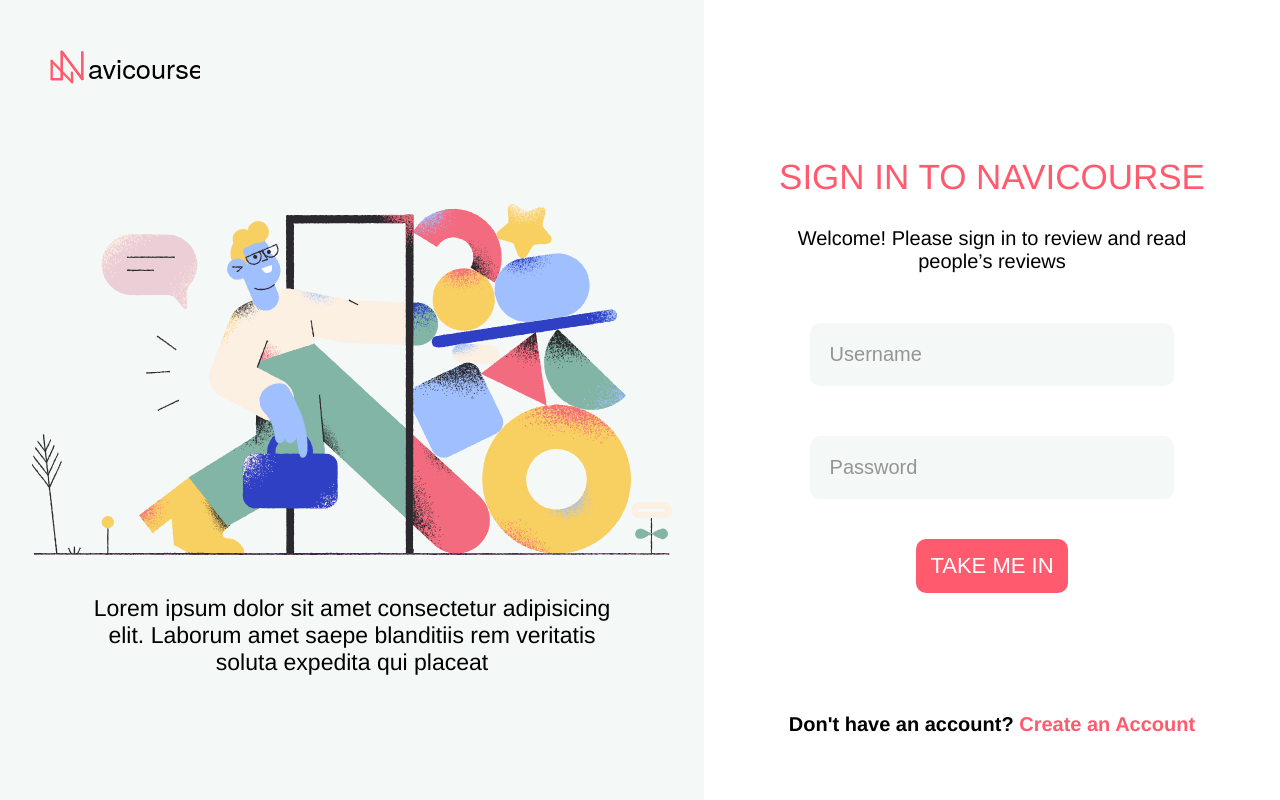
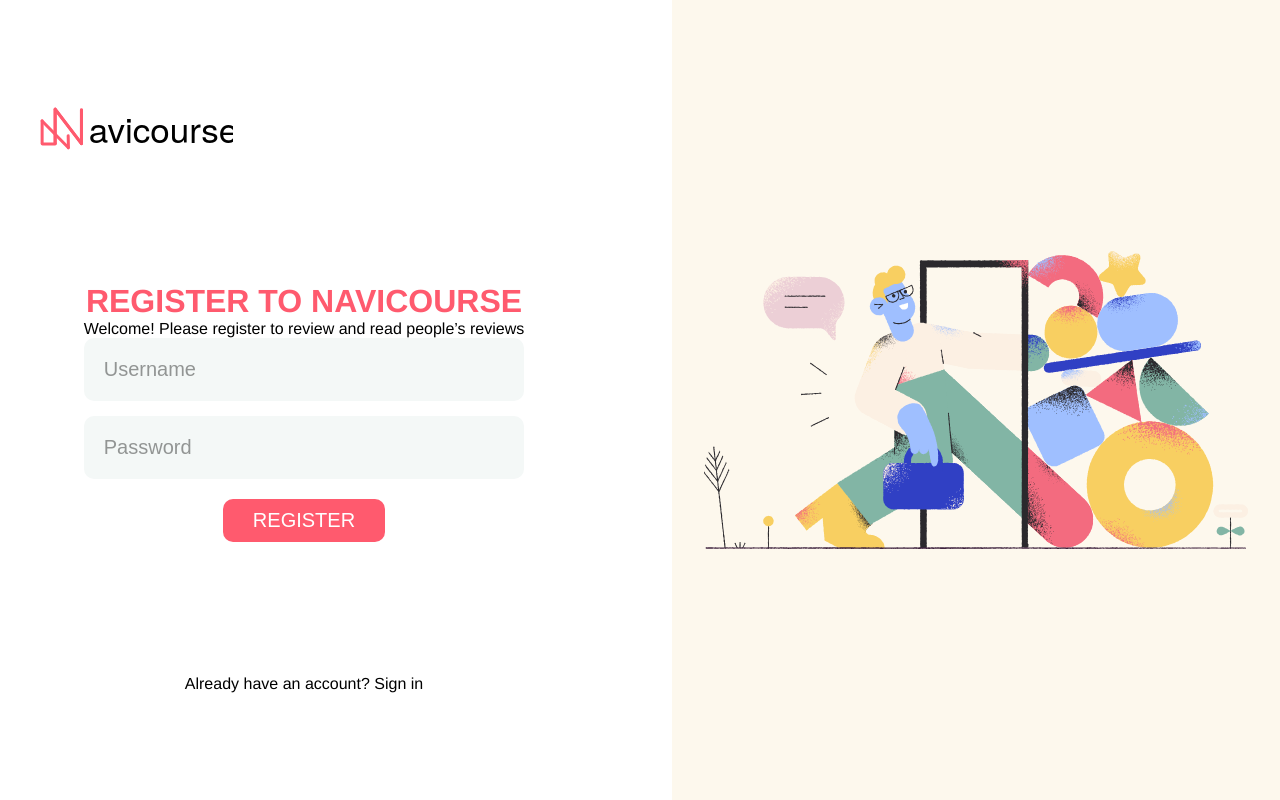
Before and after one commit to coding-hub-org/navicourse, a React (Create React App) app in the folder packages/frontend/: page / in a window 1280 px wide. Built offline with nearby package versions, Linux system fonts and the light colour scheme.

Commit message:
Switch for register

```diff
--- a/packages/frontend/src/App.js
+++ b/packages/frontend/src/App.js
@@ -1,22 +1,23 @@
 import React from 'react'
 
-import {BrowserRouter as Router, Route, Switch} from "react-router-dom";
+import { BrowserRouter as Router, Route, Switch } from "react-router-dom";
 
 import { AuthButton } from "./components/Button";
 import { InputBlock } from "./components/InputBlock";
 import { Title } from "./components/Title";
 import { LoginPage } from "./pages/LoginPage"
+import { RegisterPage } from "./pages/RegisterPage"
 
 
 const App = () => {
-	return (
+  return (
     <Router>
       <Switch>
-        <Route exact path="/login" component={LoginPage} />
-        <Route component={LoginPage} />
+        <Route exact path="/register" component={RegisterPage} />
+        <Route component={RegisterPage} />
       </Switch>
     </Router>
-	);
+  );
 }
 
 
```
